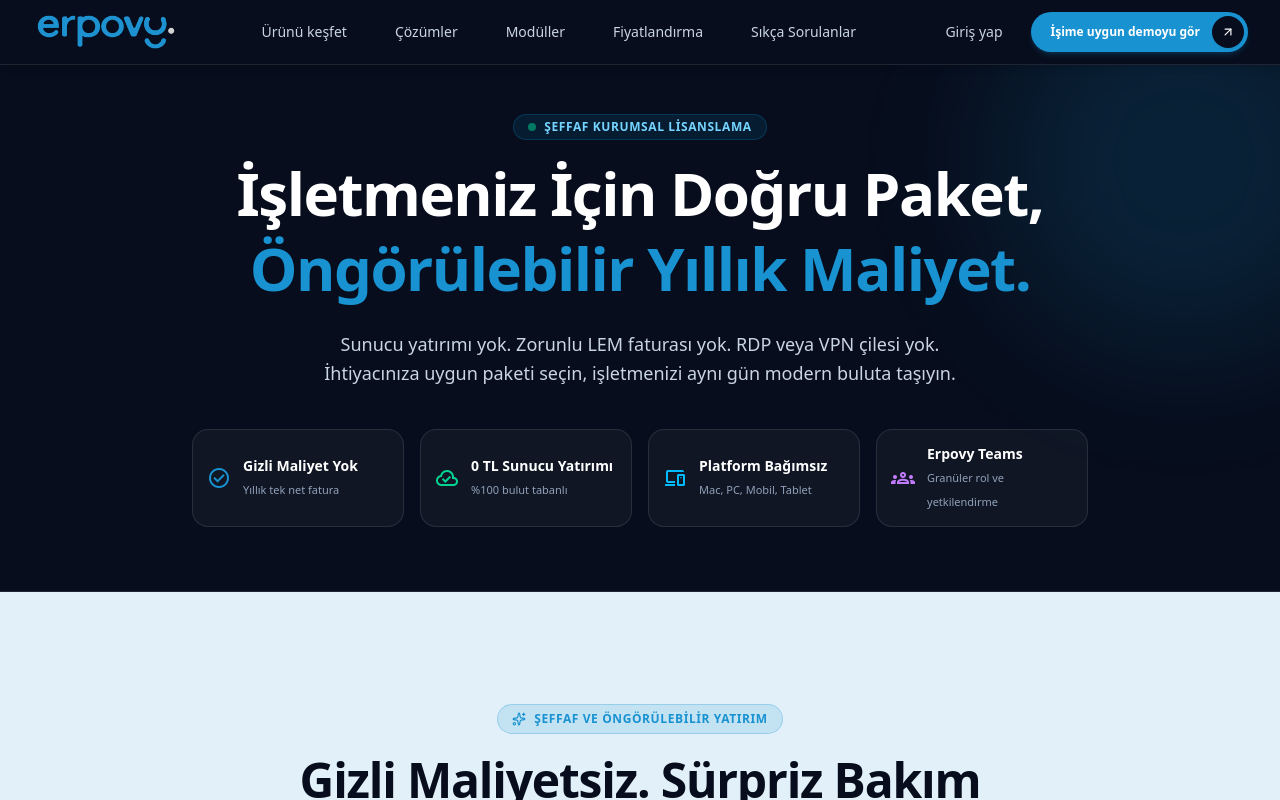
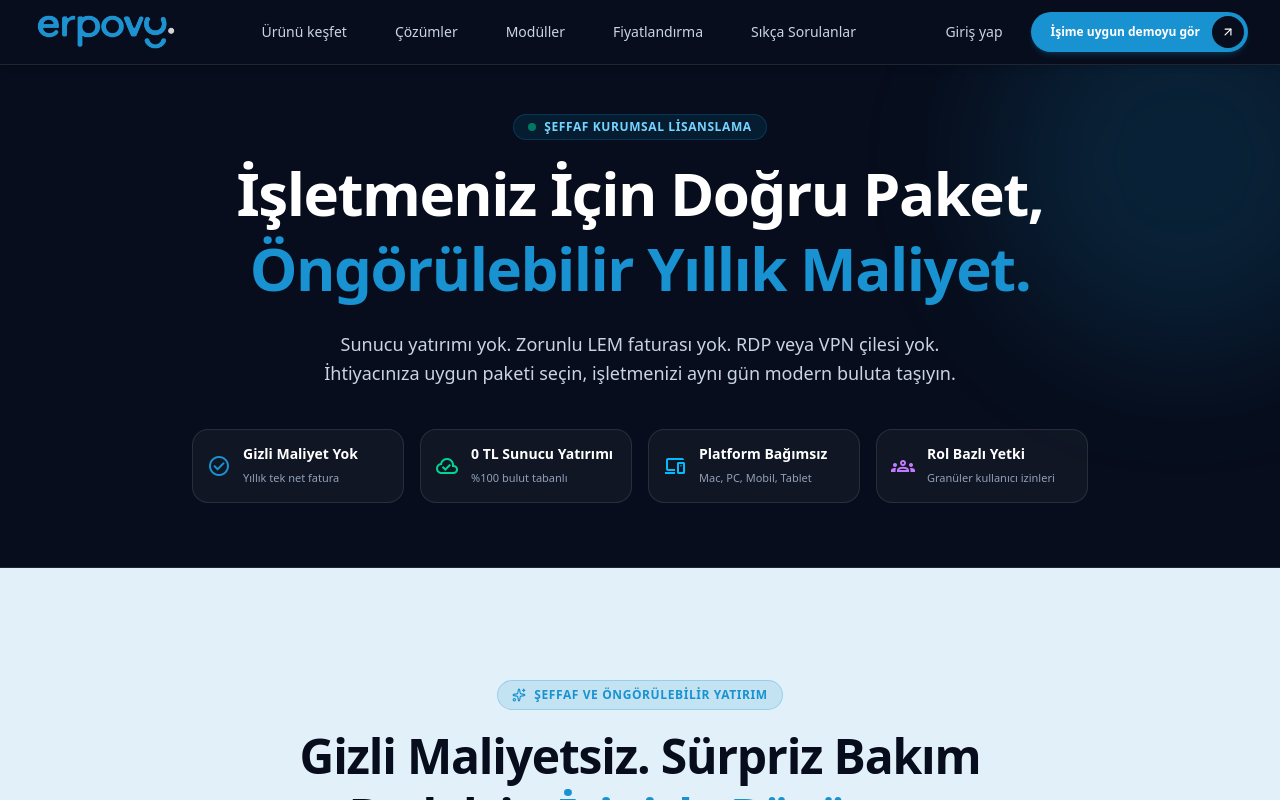
Before and after one commit to erpovy/erpovy-web, a Next.js app: page /fiyatlandirma in a window 1280 px wide. Shown: the top 800 px of the page. Built offline with nearby package versions, Linux system fonts and the light colour scheme; a web font is replaced by a local one.

Commit message:
refactor: replace Erpovy Teams references with rol bazli yetkilendirme

```diff
--- a/app/fiyatlandirma/page.tsx
+++ b/app/fiyatlandirma/page.tsx
@@ -73,8 +73,8 @@ export default function PricingPage() {
                   groups
                 </span>
                 <div>
-                  <strong className="text-xs sm:text-sm text-white block font-bold">Erpovy Teams</strong>
-                  <span className="text-[11px] text-slate-400">Granüler rol ve yetkilendirme</span>
+                  <strong className="text-xs sm:text-sm text-white block font-bold">Rol Bazlı Yetki</strong>
+                  <span className="text-[11px] text-slate-400">Granüler kullanıcı izinleri</span>
                 </div>
               </div>
             </div>
--- a/app/hakkimizda/page.tsx
+++ b/app/hakkimizda/page.tsx
@@ -42,7 +42,7 @@ export default function HakkimizdaPage() {
     },
     {
       icon: Sparkles,
-      title: "Erpovy Teams Gücü",
+      title: "Rol Bazlı Yetkilendirme",
       desc: "Yönetici panelinden saniyeler içinde granüler rol tanımlama, veri gizleme ve güvenli ekip yetkilendirmesi.",
     },
   ];
--- a/content/pricingData.ts
+++ b/content/pricingData.ts
@@ -76,7 +76,7 @@ export const PRICING_PLANS: PricingPlan[] = [
       "Gelişmiş CRM & Satış Hunisi (Pipeline)",
       "B2B Müşteri / Bayi Sipariş Portali",
       "5 Kullanıcı Lisansı Dahil (İlave: 6.000 TL/yıl)",
-      "Erpovy Teams (Granüler Kullanıcı & Rol Yetkisi)",
+      "Rol Bazlı Yetkilendirme (Granüler Kullanıcı İzinleri)",
       "Öncelikli Telefon & Canlı Uzman Destek",
     ],
   },
@@ -144,9 +144,9 @@ export const COMPETITOR_ADVANTAGES: CompetitorAdvantage[] = [
       "Rakipler sizden her yıl zorunlu LEM (yazılım bakım bedeli), her ek modül için binlerce dolar ve her şube için ayrı lisans ister.",
   },
   {
-    id: "erpovy-teams",
+    id: "rol-bazli-yetkilendirme",
     icon: "security",
-    title: "Erpovy Teams Yetkilendirme",
+    title: "Rol Bazlı Yetkilendirme",
     highlight: "Granüler & Hızlı Yetki Yönetimi",
     description:
       "Yetkili yöneticiler; saniyeler içinde personele veya departmana özel, kısıtlı ya da salt-okunur erişim tanımlayabilir. Bilgi güvenliği garanti altındadır.",
@@ -190,7 +190,7 @@ export const HEAD_TO_HEAD_COMPARISON: ComparisonRow[] = [
   {
     feature: "Kullanıcı & Rol Yetkilendirme",
     traditional: "Bayi çağırma zorunluluğu, saatlik teknik servis faturası",
-    erpovy: "Erpovy Teams ile yönetici panelinden saniyeler içinde granüler rol ve yetki tanımlama",
+    erpovy: "Yönetici panelinden saniyeler içinde granüler rol bazlı yetkilendirme",
     isAdvantage: true,
   },
   {
@@ -236,7 +236,7 @@ export const DETAILED_MODULE_MATRIX: ModuleMatrixRow[] = [
   { name: "Kalite Kontrol & İSG Süreçleri", category: "Üretim & Entegrasyon", standart: false, professional: false, enterprise: true },
   { name: "Özel API & Entegrasyon Desteği", category: "Üretim & Entegrasyon", standart: false, professional: false, enterprise: true },
 
-  { name: "Erpovy Teams Rol Yetkilendirme", category: "Güvenlik & Destek", standart: "Standart Roller", professional: "Gelişmiş Granüler", enterprise: "Tam Özel Rol Setleri" },
+  { name: "Rol Bazlı Yetkilendirme", category: "Güvenlik & Destek", standart: "Standart Roller", professional: "Gelişmiş Granüler", enterprise: "Tam Özel Rol Setleri" },
   { name: "Destek Seviyesi", category: "Güvenlik & Destek", standart: "Bilet & E-Posta", professional: "Öncelikli Telefon & Canlı", enterprise: "Özel Müşteri Yöneticisi + SLA" },
   { name: "Kurulum & Canlıya Alma", category: "Güvenlik & Destek", standart: "15.000 - 20.000 TL", professional: "25.000 - 35.000 TL", enterprise: "40.000 - 60.000 TL" },
 ];
@@ -268,8 +268,8 @@ export const PRICING_FAQ = [
       "Kesinlikle hayır. Erpovy %100 bulut yerel modern bir platformdur. 100.000 TL'leri bulan fiziksel sunucu, Windows Server lisansı, SQL lisansı veya klima yatırımı yapmanıza gerek yoktur.",
   },
   {
-    question: "Erpovy Teams granüler yetkilendirme nedir?",
+    question: "Rol bazlı granüler yetkilendirme nedir?",
     answer:
-      "Yöneticilerin, çalışanlara tek tıkla sadece kendi görmesi gereken cari, depo veya fatura ekranlarını açabilmesini; maliyet fiyatlarını veya kâr marjlarını personele saniyeler içinde gizleyebilmesini sağlayan modern rol yönetim motorumuzdur.",
+      "Yöneticilerin, çalışanlara tek tıkla sadece kendi görmesi gereken cari, depo veya fatura ekranlarını açabilmesini; maliyet fiyatlarını veya kâr marjlarını personele saniyeler içinde gizleyebilmesini sağlayan modern rol yönetim altyapımızdır.",
   },
 ];
```
